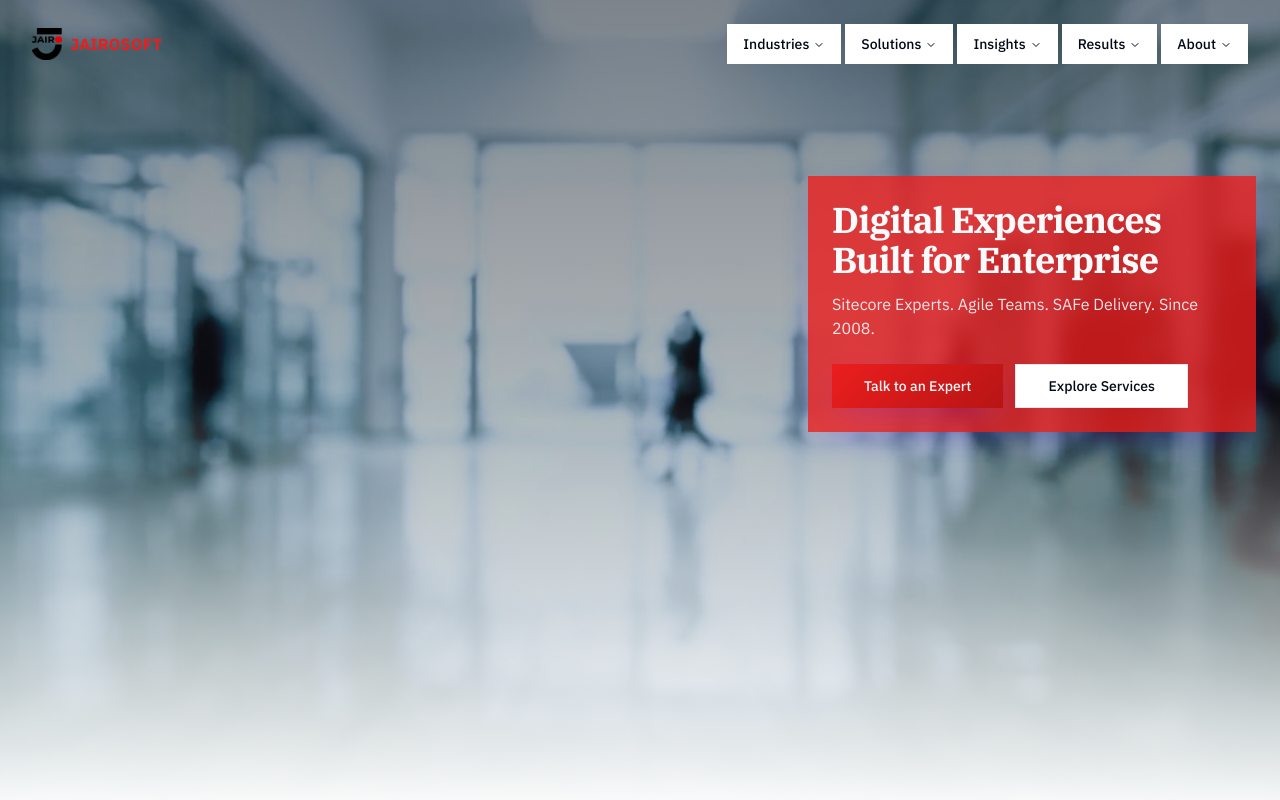
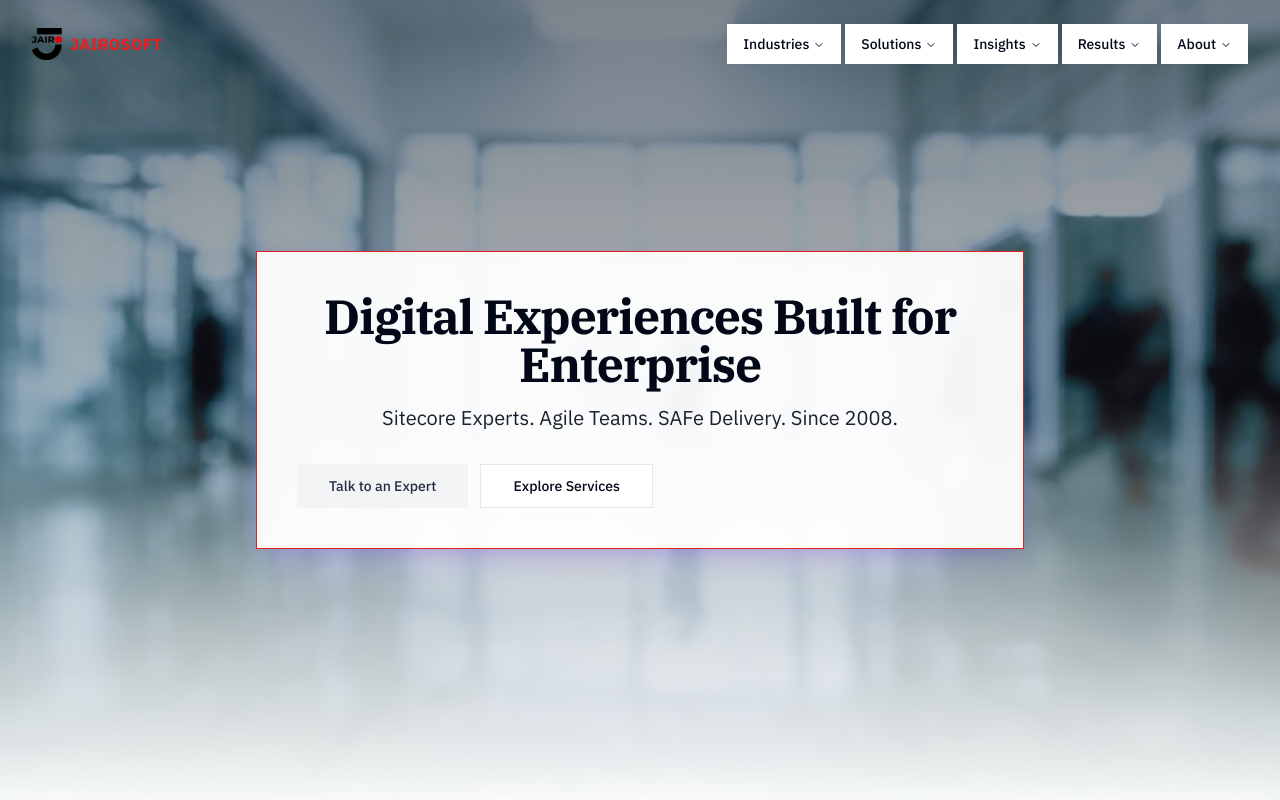
Before and after one commit to jairosoft-com/jairosoft-website, a React (Vite) app: page / in a window 1280 px wide. Shown: the top 800 px of the page. Built offline with nearby package versions, Linux system fonts and the light colour scheme.

Commit message:
Fix hero text and CTA
Center and enlarge hero title. Adjust CTA color to ensure visibility against the red background.

```diff
--- a/src/components/sections/Hero.tsx
+++ b/src/components/sections/Hero.tsx
@@ -81,16 +81,16 @@ const Hero: React.FC<HeroProps> = ({ videoURL, title, subtitle, cta }) => {
         <a href="#contact" className="md:hidden text-sm text-foreground/80 hover:text-foreground">Let’s talk</a>
       </nav>
 
-      <div className="pointer-events-none absolute right-6 top-[22vh] w-[min(90%,28rem)]">
-        <div className="pointer-events-auto rounded-none bg-primary/80 p-6 shadow-elevated backdrop-blur">
-          <h1 className="mb-3 text-3xl font-extrabold leading-tight tracking-tight text-primary-foreground md:text-4xl">
+      <div className="pointer-events-none absolute inset-0 flex items-center justify-center px-6">
+        <div className="pointer-events-auto rounded-none bg-background/95 border border-primary p-8 md:p-10 shadow-elevated backdrop-blur max-w-3xl w-full text-foreground text-center">
+          <h1 className="mb-4 text-4xl md:text-5xl font-extrabold leading-tight tracking-tight text-foreground">
             {title}
           </h1>
-          <p className="mb-6 text-primary-foreground/90">
+          <p className="mb-8 text-foreground/90 text-lg md:text-xl">
             {subtitle}
           </p>
           <div className="flex items-center gap-3">
-            <Button size="lg" variant="hero" asChild>
+            <Button size="lg" variant="secondary" asChild>
               <a href="#contact" aria-label={cta}>{cta}</a>
             </Button>
             <Button variant="outline" size="lg" asChild>
```
